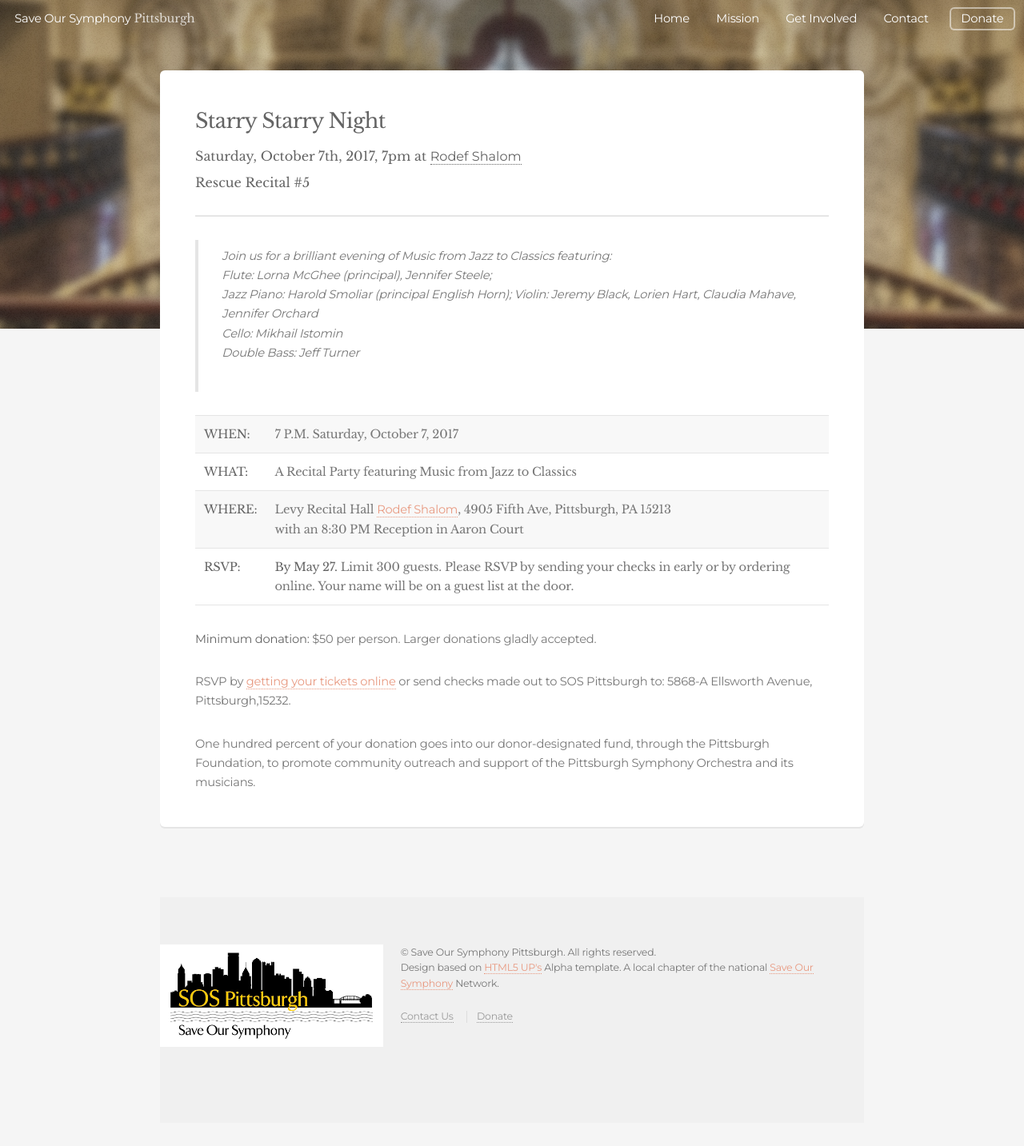
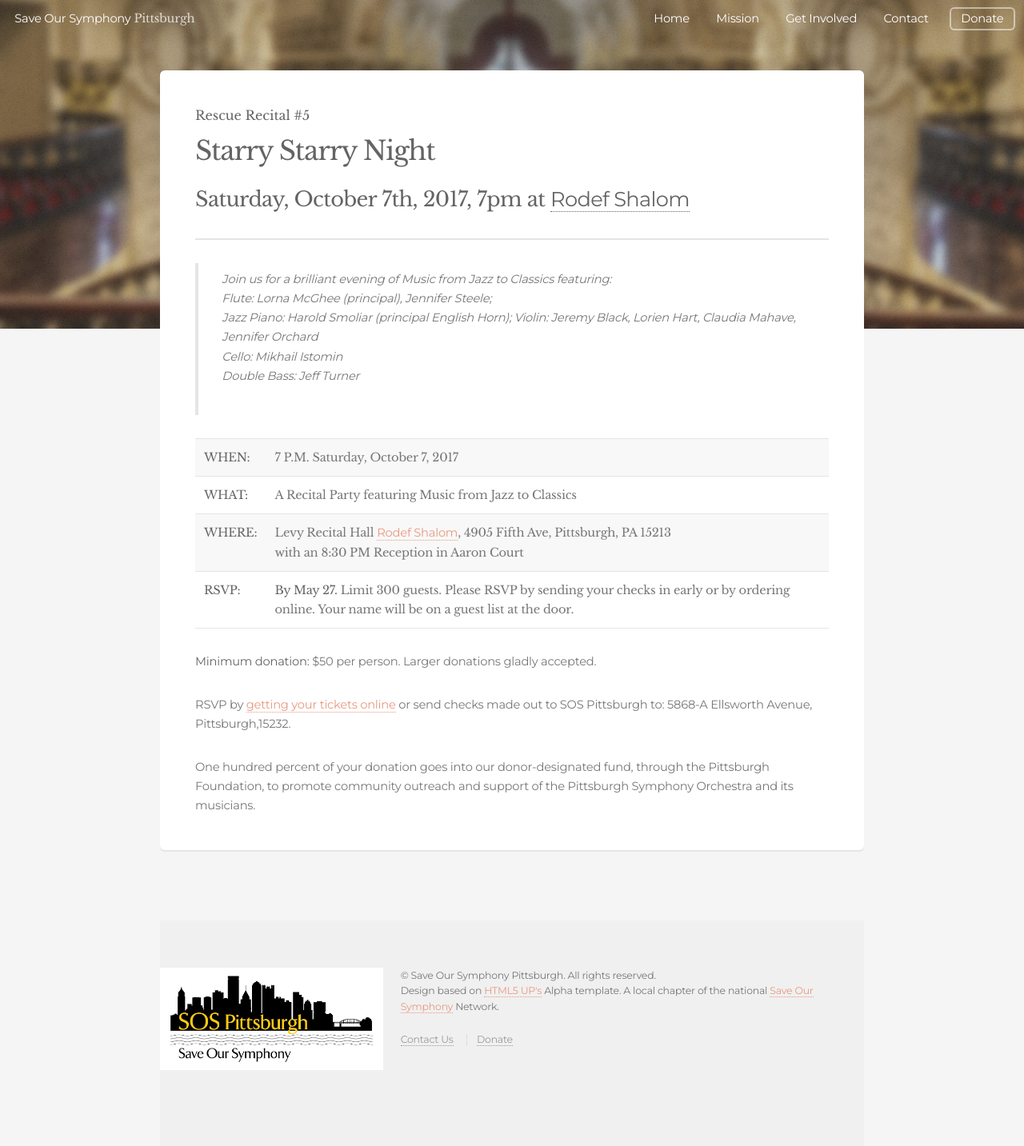
Before and after one commit to daraghbyrne/sospittsburgh, a Jekyll site: the page built from _posts/events/2017-10-07-starry-starry-night.markdown, in a window 1280 px wide. Shown: the whole page at 80% size. Built offline with Jekyll 4.4.1, drawn with Linux system fonts in a browser that asks for light colours; before the commit the page ends 1404 px from its top, so only the background shows below that.

Commit message:
corrections

```diff
--- a/_posts/events/2017-10-07-starry-starry-night.markdown
+++ b/_posts/events/2017-10-07-starry-starry-night.markdown
@@ -6,10 +6,10 @@
 description: "A Recital Party at Rodef Shalom on October 7th with our Stars: The Members of the Pittsburgh Symphony Orchestra"
 ---
 
-### Starry Starry Night
-#### Saturday, October 7th, 2017, 7pm at [Rodef Shalom](https://rodefshalom.org)
 
 #### Rescue Recital  #5
+## Starry Starry Night
+### Saturday, October 7th, 2017, 7pm at [Rodef Shalom](https://rodefshalom.org)
 
 ---
 
```
